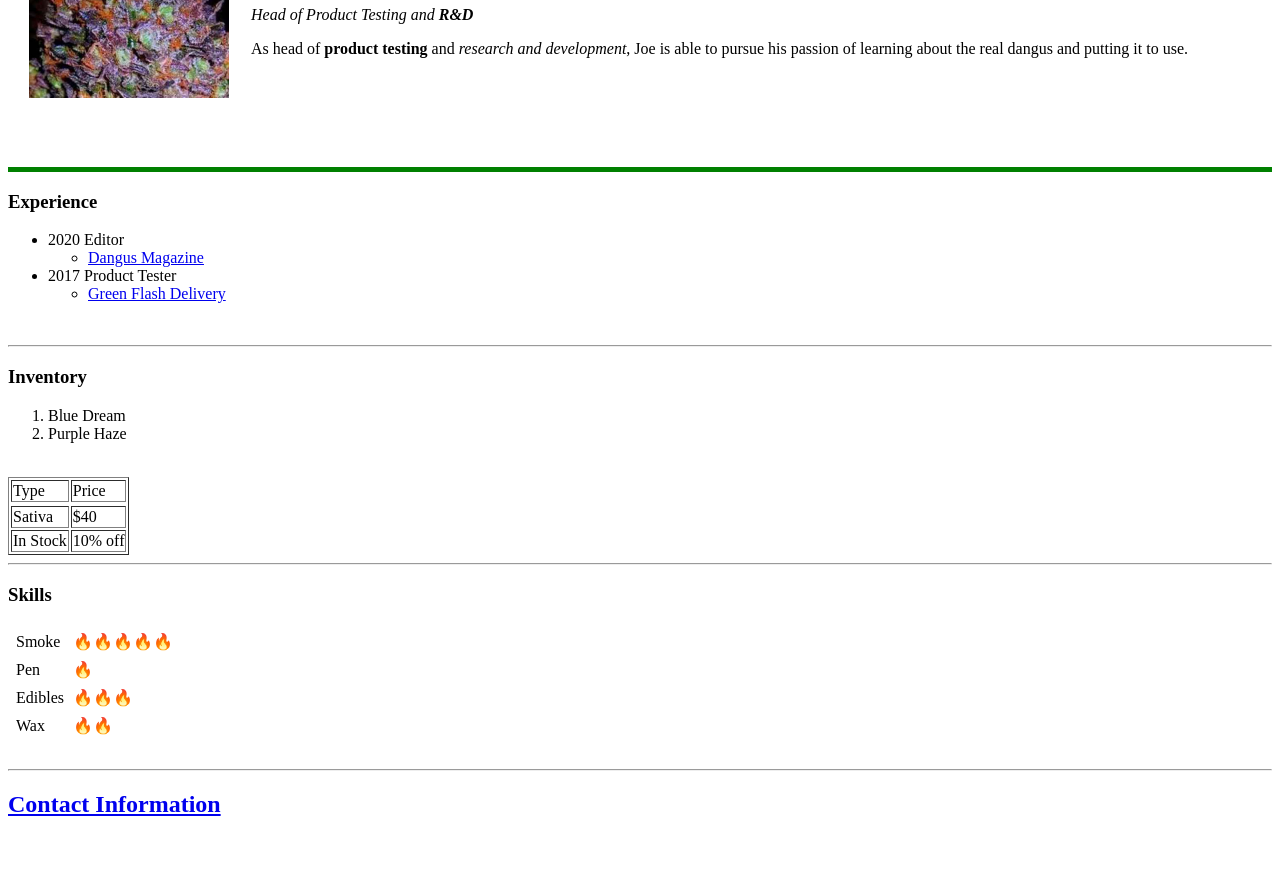
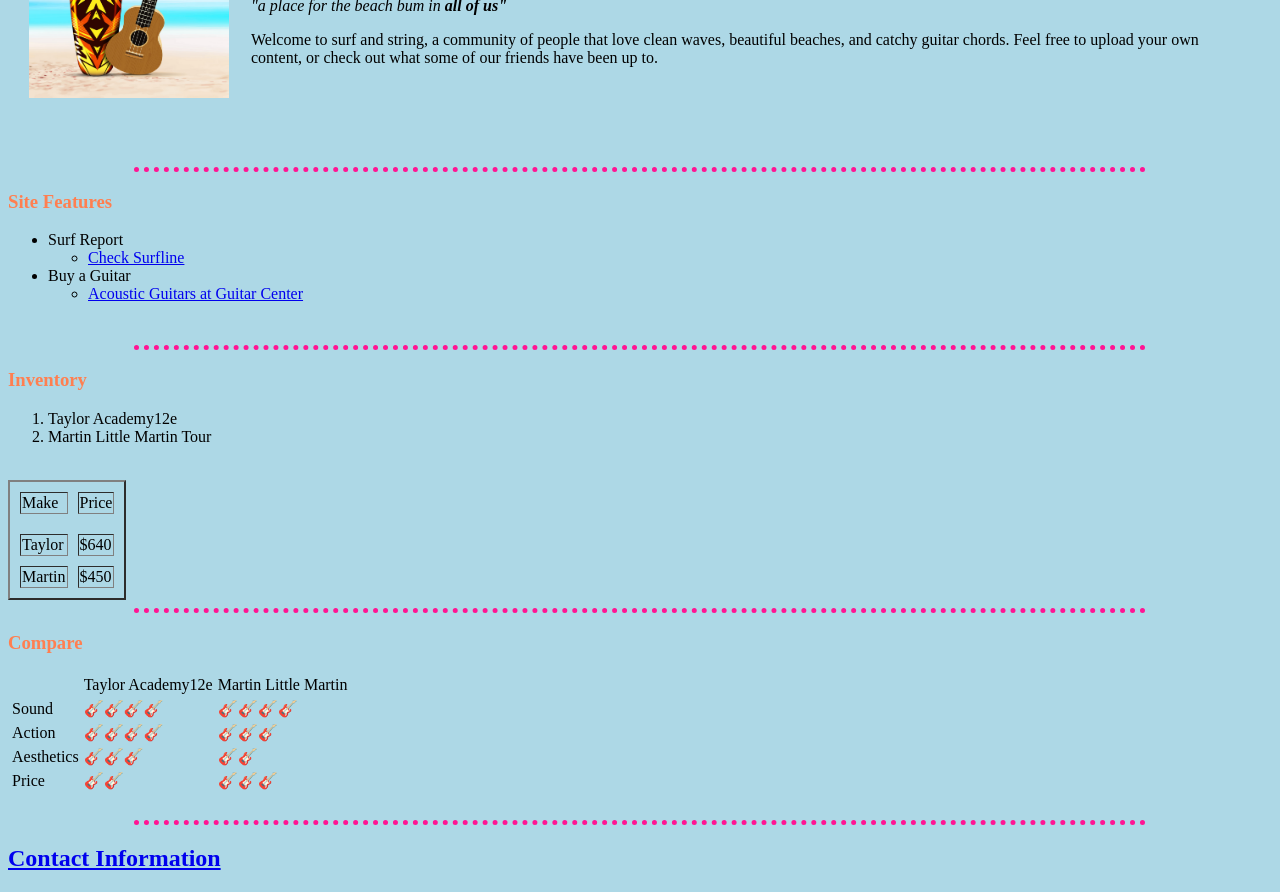
Before and after one commit to joedepinto/cv, a plain HTML site: page index.html in a window 1280 px wide. Shown: the part 131-1023 px from the top of the page. Before the commit the page ends 969 px from the top, so only its background shows below. Drawn offline with Linux system fonts and the light colour scheme.

Commit message:
Updated personal site

```diff
--- /dev/null
+++ b/css/styles.css
@@ -0,0 +1,15 @@
+body {
+  background-color: lightblue
+}
+hr {
+  border-color: deeppink;
+  border-width: 5px;
+  border-style: dotted none none;
+  width: 80%;
+}
+h1 {
+  color: coral;
+}
+h3 {
+  color: coral;
+}
--- a/index.html
+++ b/index.html
@@ -3,34 +3,35 @@
 
 <head>
   <meta charset="utf-8">
-  <title>🚬Smokey Joe's Webpage🚬</title>
+  <title>🏄‍♂️‍surf and string🎸</title>
+  <link rel="stylesheet" href="css/styles.css">
 </head>
 
 <body>
   <table cellspacing="20">
     <tr>
-      <td><img src="images/purple haze.jpg" height="200" width="200" alt="Image of Purple Haze"></td>
+      <td><img src="images/surfandstring.png" height="200" width="200" alt="Image of a Guitar and Surfboard"></td>
       <td>
-        <h1> Welcome to Smokey Joe's Webpage</h1>
-        <p><em>Head of Product Testing and <strong>R&D</strong></em></p>
-        <p> As head of <strong>product testing</strong> and <em>research and development</em>,
-          Joe is able to pursue his passion of learning about the real dangus and putting it to use.</p>
+        <h1> welcome to surf and string</h1>
+        <p><em>"a place for the beach bum in <strong>all of us"</strong></em></p>
+        <p>Welcome to surf and string, a community of people that love clean waves, beautiful beaches, and catchy guitar chords.
+        Feel free to upload your own content, or check out what some of our friends have been up to.</p>
       </td>
     </tr>
   </table>
   <br>
   <br>
-  <hr size="5" color="green">
-  <h3>Experience</h3>
+  <hr>
+  <h3>Site Features</h3>
   <ul>
-    <li>2020 Editor
+    <li>Surf Report
       <ul>
-        <li><a href="https://www.espn.com/">Dangus Magazine</a></li>
+        <li><a href="https://www.surfline.com/">Check Surfline</a></li>
       </ul>
     </li>
-    <li>2017 Product Tester
+    <li>Buy a Guitar
       <ul>
-        <li><a href="https://www.mlb.com/">Green Flash Delivery</a></li>
+        <li><a href="https://www.guitarcenter.com/Acoustic-Guitars.gc">Acoustic Guitars at Guitar Center</a></li>
       </ul>
     </li>
   </ul>
@@ -38,50 +39,58 @@
   <hr>
   <h3>Inventory</h3>
   <ol>
-    <li>Blue Dream</li>
-    <li>Purple Haze</li>
+    <li>Taylor Academy12e</li>
+    <li>Martin Little Martin Tour</li>
   </ol>
   <br>
-  <table border="1">
+  <table border="2" cellspacing="10">
     <thead>
       <tr>
-        <td>Type</td>
+        <td>Make</td>
         <td>Price</td>
       </tr>
       <tr>
     </thead>
     <tbody>
       <tr>
-        <td>Sativa</td>
-        <td>$40</td>
+        <td>Taylor</td>
+        <td>$640</td>
       </tr>
     </tbody>
     <tfoot>
       <tr>
-        <td>In Stock</td>
-        <td>10% off</td>
+        <td>Martin</td>
+        <td>$450</td>
       </tr>
     </tfoot>
   </table>
   <hr>
-  <h3>Skills</h3>
-
-  <table cellspacing="7">
+  <h3>Compare</h3>
+    <table cellspacing="3">
       <tr>
-      <td>Smoke</td>
-      <td>🔥🔥🔥🔥🔥</td>
+        <td></td>
+        <td>Taylor Academy12e</td>
+        <td>Martin Little Martin</td>
       </tr>
       <tr>
-      <td>Pen</td>
-      <td>🔥</td>
+        <td>Sound</td>
+        <td>🎸🎸🎸🎸</td>
+        <td>🎸🎸🎸🎸</td>
       </tr>
       <tr>
-      <td>Edibles</td>
-      <td>🔥🔥🔥</td>
+        <td>Action</td>
+        <td>🎸🎸🎸🎸</td>
+        <td>🎸🎸🎸</td>
       </tr>
       <tr>
-      <td>Wax</td>
-      <td>🔥🔥</td>
+        <td>Aesthetics</td>
+        <td>🎸🎸🎸</td>
+        <td>🎸🎸</td>
+      </tr>
+      <tr>
+        <td>Price</td>
+        <td>🎸🎸</td>
+        <td>🎸🎸🎸</td>
       </tr>
     </table>
   <br>
```
Also changed, not shown: contact.html (+4 -3 lines), thankyou.html (added, +10 -0 lines), images/surfandstring.png (added), images/surfandstringbg.png (added). Lines whose indentation alone changed are shown as unchanged.
